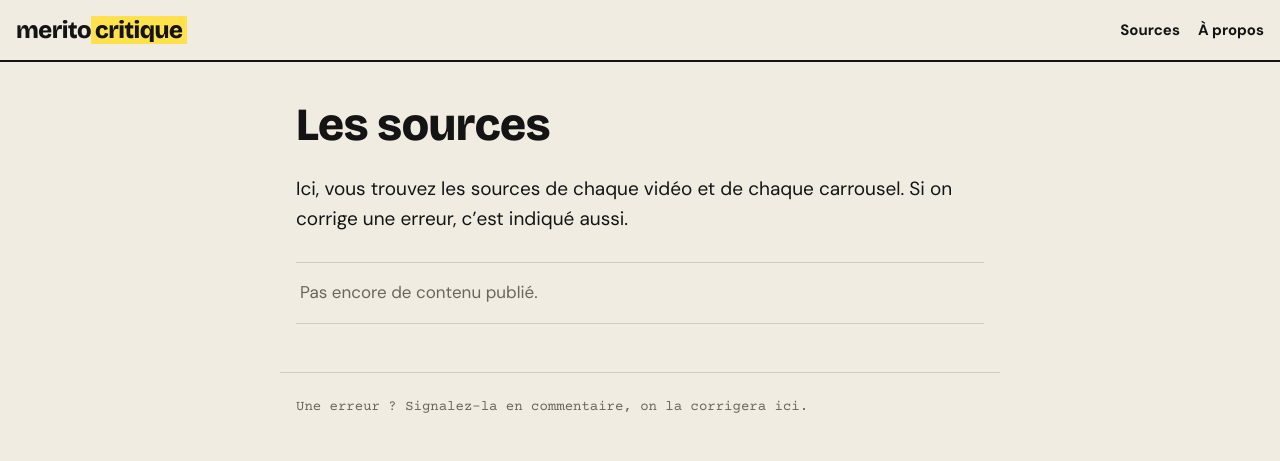
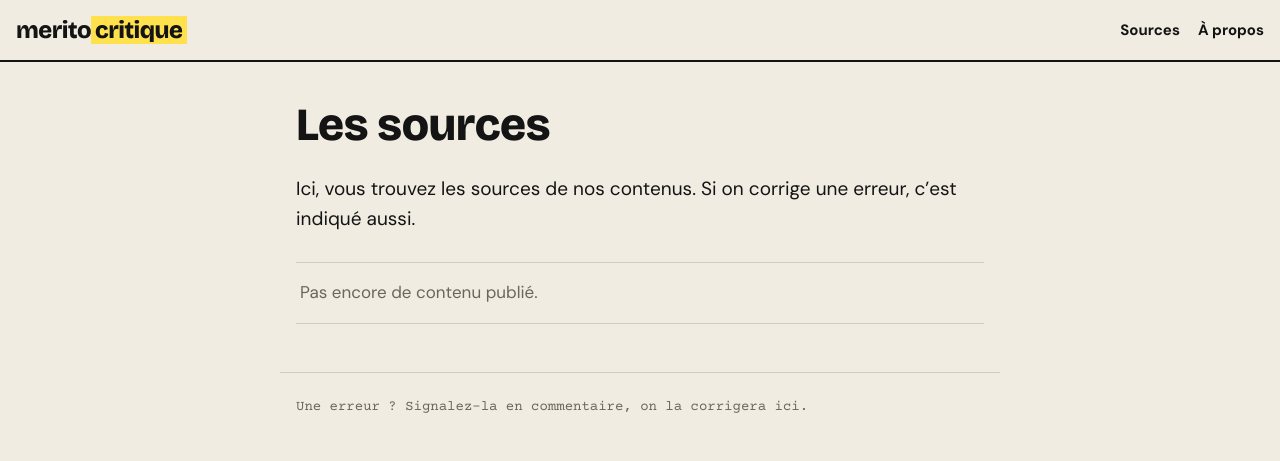
Before and after one commit to Meritocritique/meritocritique.github.io, a plain HTML site: page index.html in a window 1280 px wide. Drawn offline with nearby package versions, Linux system fonts and the light colour scheme.

Commit message:
Accueil : phrase d'introduction raccourcie

```diff
--- a/index.html
+++ b/index.html
@@ -15,7 +15,7 @@
 <header class="bandeau"><a href="" class="marque">merito<span>critique</span></a><nav><a href="">Sources</a><a href="a-propos/">À propos</a></nav></header>
 <main>
 <h1>Les sources</h1>
-<p class="chapo">Ici, vous trouvez les sources de chaque vidéo et de chaque carrousel. Si on corrige une erreur, c’est indiqué aussi.</p>
+<p class="chapo">Ici, vous trouvez les sources de nos contenus. Si on corrige une erreur, c’est indiqué aussi.</p>
 <ul class="contenus">
 <li class="vide">Pas encore de contenu publié.</li>
 </ul>
```
